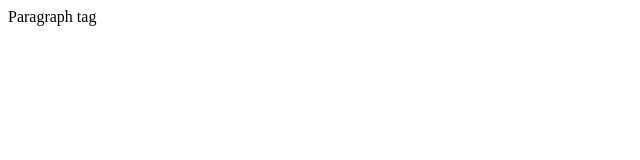
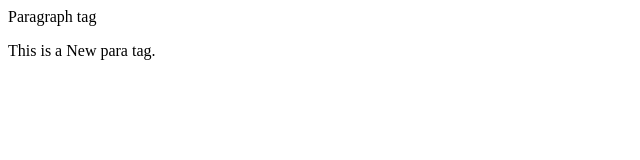
Before and after one commit to TanishaNikose/LocalRepo, a plain HTML site: page index.html in a window 1280 px wide. Shown: the whole page, without its empty margins (0-640 px from the left). Drawn offline with Linux system fonts and the light colour scheme.

Commit message:
Add new feature

```diff
--- a/index.html
+++ b/index.html
@@ -1 +1,2 @@
 <p>Paragraph tag</p>
+<p>This is a New para tag.</p>
```
